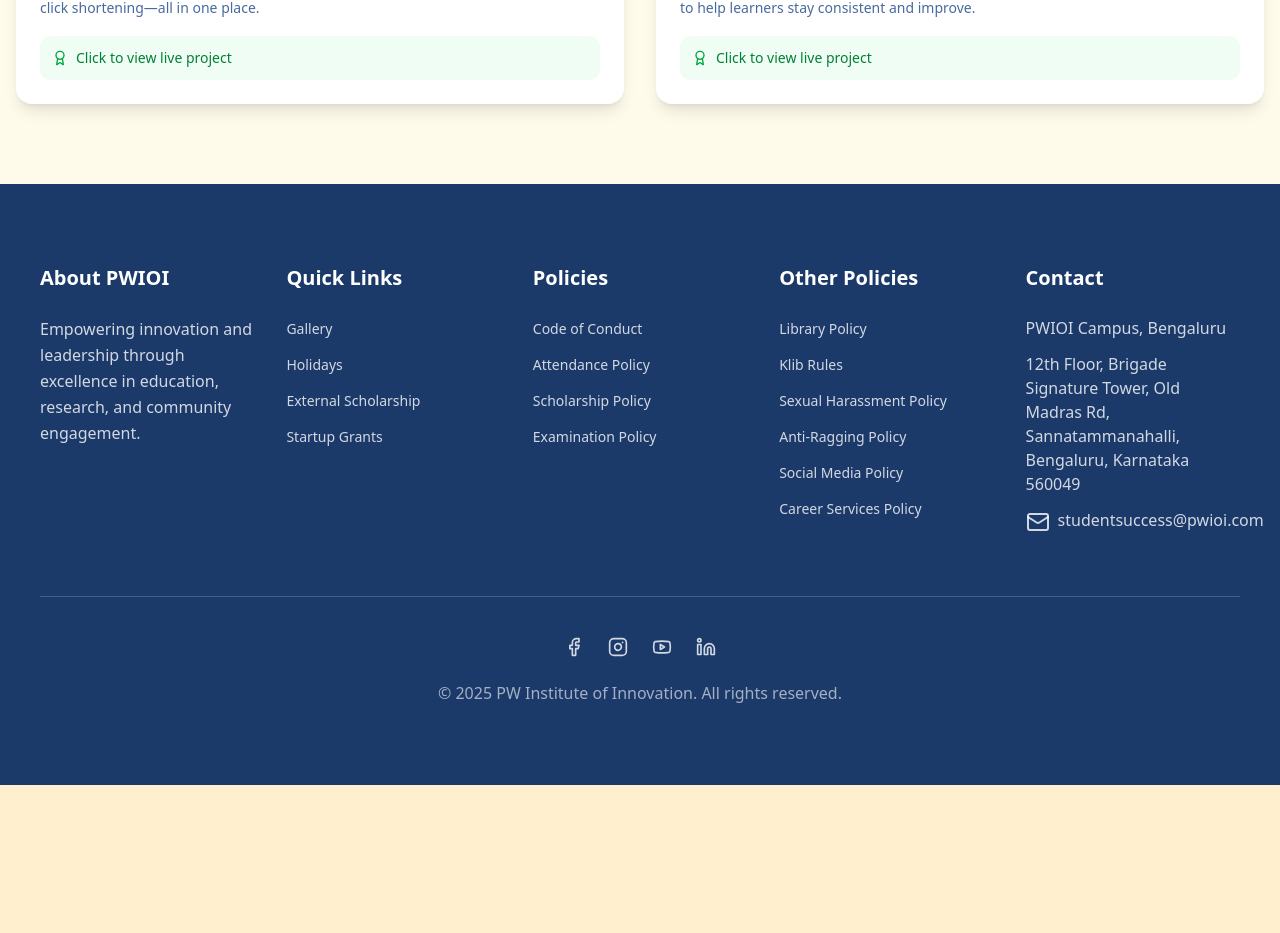
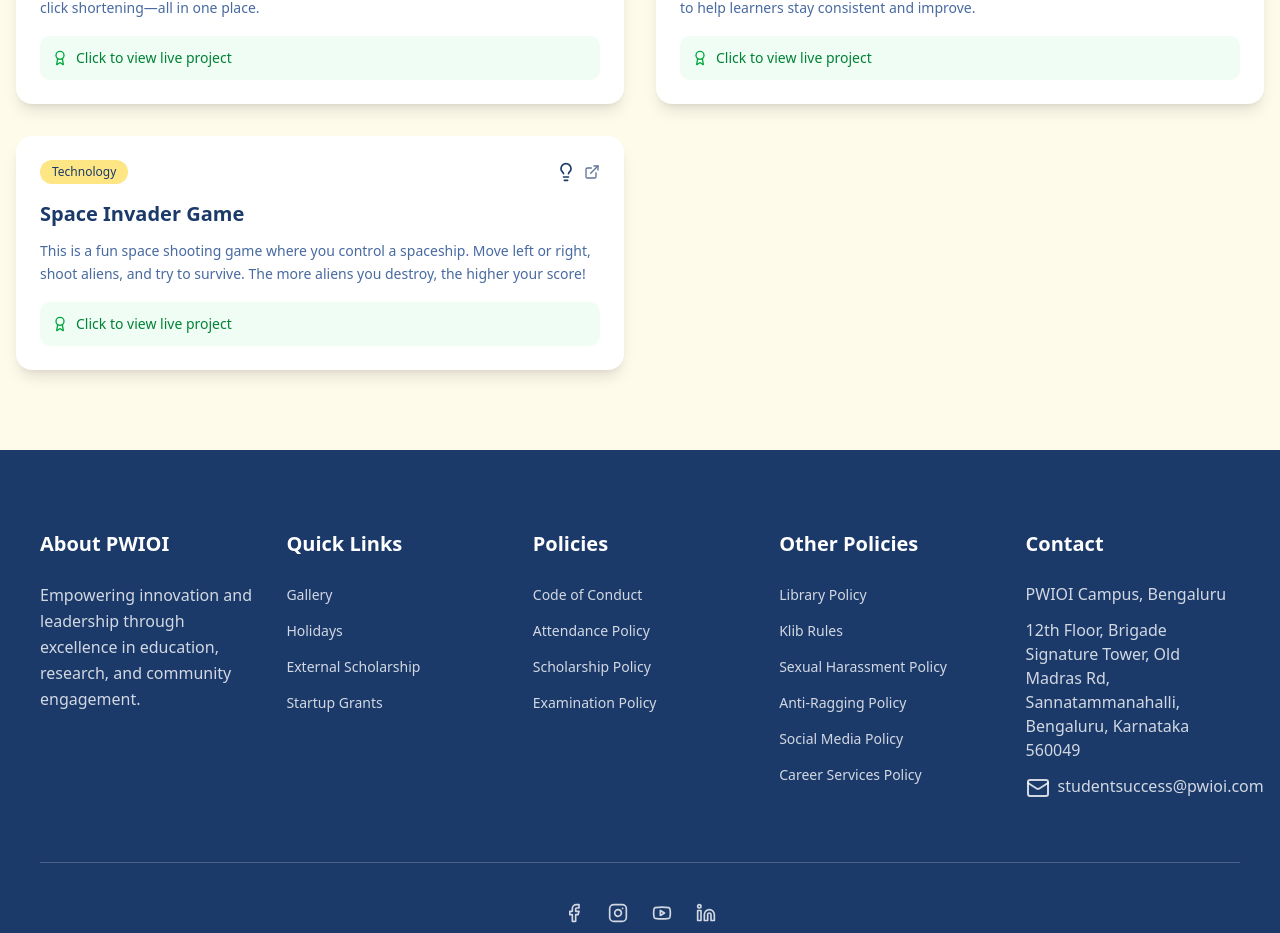
Before and after one commit to Ashutosh-pw-ioi/pw_ioi.club, a Next.js app: page /academics in a window 1280 px wide. Shown: the part 2135-3068 px from the top of the page. Before the commit the page ends 2920 px from the top, so only its background shows below. Built offline with nearby package versions, Linux system fonts and the light colour scheme.

Commit message:
one more project added in Student Project Section

```diff
--- a/src/app/academics/page.tsx
+++ b/src/app/academics/page.tsx
@@ -15,7 +15,7 @@
     { title: 'Minli', school: 'Technology', description:"Minli is a powerful URL shortener that lets you create, customize, and manage links with features like password protection, expiry control, QR codes, analytics, and one-click shortening—all in one place." ,link:'https://minli.info' },
     { title: 'IndieCode', school: 'Technology', description:"IndieCode is a DSA learning platform offering curated problems, AI guidance, video solutions, student profiles, achievement tracking, and upcoming contest schedules to help learners stay consistent and improve.",link:"https://indiecode.vercel.app/" },
     // { title: 'LeapX', school: 'Technology', description:"",link:" https://www.pwleapx.com/"},
-    // { title: 'Smart City Solutions', school:"Technology" ,description:"",link:""}
+    { title: 'Space Invader Game', school:"Technology" ,description:"This is a fun space shooting game where you control a spaceship. Move left or right, shoot aliens, and try to survive. The more aliens you destroy, the higher your score!",link:"https://space-invader-45.vercel.app/"}
   ];
 
   const handleProjectClick = (link: string) => {
```
